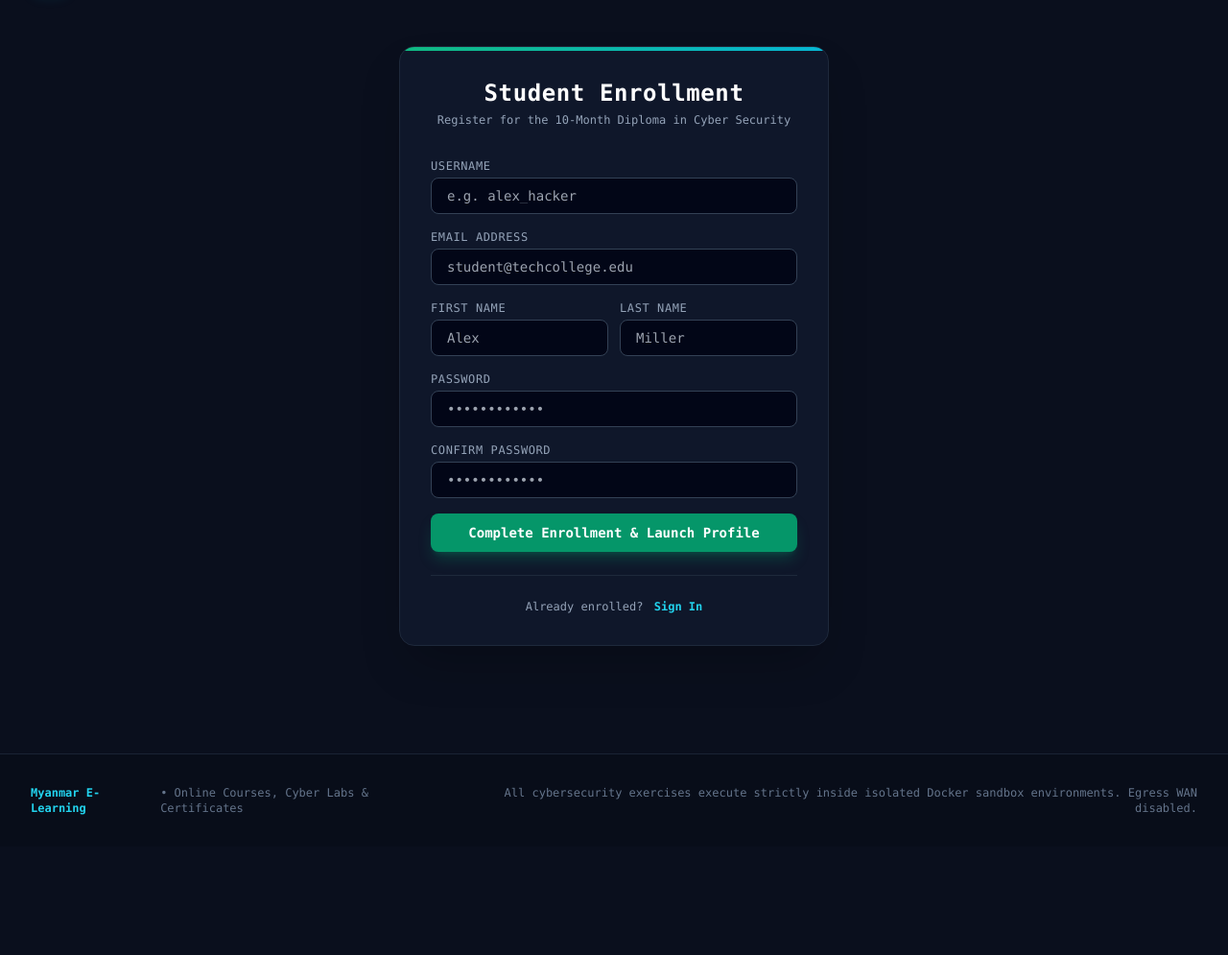
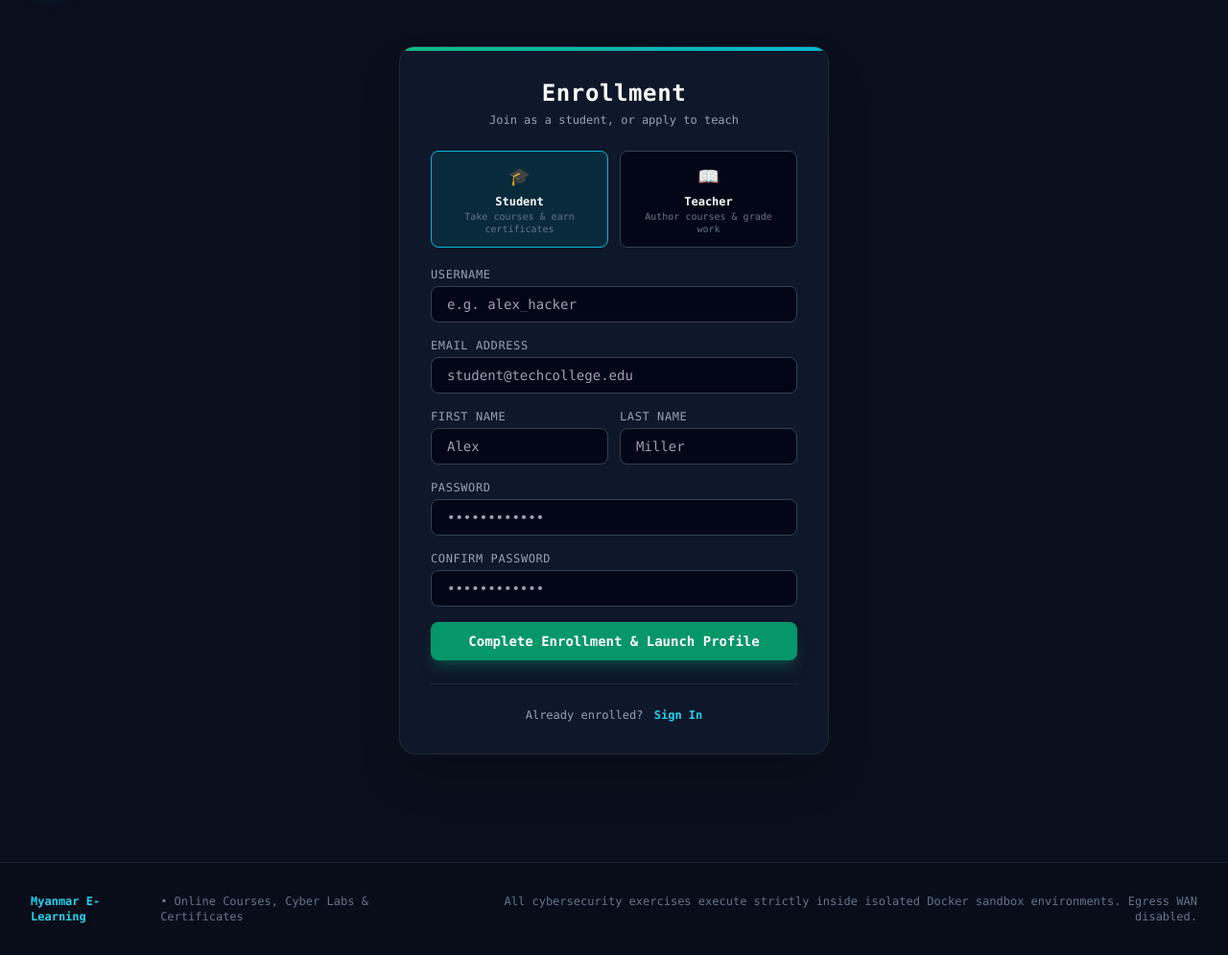
Before and after one commit to leophyoe/Myanmar_Elearning, a Django app: page /auth/register/ in a window 1280 px wide. Shown: the part 65-1060 px from the top of the page at 96% size. Before the commit the page ends 914 px from the top, so only its background shows below. Run offline with Django 4.2, Linux system fonts and the light colour scheme; some libraries are stand-ins or nearby versions.

Commit message:
feat(auth): let applicants register as a teacher from /register/
- /auth/register/ now offers Student or Teacher; students behave exactly as
  before (active immediately, signed in, /auth/dashboard/)
- a teacher application is stored with is_active = False and a TeacherProfile
  (optional department + title), the applicant lands on
  /auth/register/pending/ and cannot sign in until an administrator activates
  the account
- register page: role cards, teacher-only detail block, submit label swap,
  per-field error list, duplicate e-mail rejected case-insensitively
- Console home shows a "Teacher applications" banner and the user list labels
  inactive teachers as "Awaiting approval" instead of "Deactivated"
- 9 new tests (127-135), total 135 green

```diff
--- a/apps/console/views.py
+++ b/apps/console/views.py
@@ -53,6 +53,9 @@ class ConsoleHomeView(AdminRequiredMixin, TemplateView):
             'teachers': User.objects.filter(role=UserRole.TEACHER).count(),
             'admins': User.objects.filter(role=UserRole.ADMIN).count(),
             'deactivated': User.objects.filter(is_active=False).count(),
+            'pending_teachers': User.objects.filter(
+                role=UserRole.TEACHER, is_active=False
+            ).count(),
             'courses': Course.objects.count(),
             'published_courses': Course.objects.filter(is_published=True).count(),
             'paid_courses': Course.objects.exclude(price=0).count(),
--- a/apps/users/forms.py
+++ b/apps/users/forms.py
@@ -2,20 +2,81 @@ from django import forms
 from django.contrib.auth.forms import UserCreationForm, AuthenticationForm
 from .models import User, UserRole, StudentProfile
 
-class StudentRegistrationForm(UserCreationForm):
+class RegistrationForm(UserCreationForm):
+    """
+    Public self-registration for students and teacher applicants.
+
+    Students become active immediately. A teacher application is stored with
+    `is_active = False` so an administrator has to activate it in the console
+    before the account can sign in — self-declared teachers never get a
+    Content Studio on their own.
+    """
+
     email = forms.EmailField(required=True)
     first_name = forms.CharField(max_length=64, required=True)
     last_name = forms.CharField(max_length=64, required=True)
+    role = forms.ChoiceField(
+        choices=[
+            (UserRole.STUDENT, 'Student'),
+            (UserRole.TEACHER, 'Teacher'),
+        ],
+        initial=UserRole.STUDENT,
+        widget=forms.RadioSelect,
+    )
+    department = forms.CharField(max_length=128, required=False)
+    title = forms.CharField(max_length=128, required=False)
 
     class Meta:
         model = User
         fields = ('username', 'email', 'first_name', 'last_name')
 
+    def __init__(self, *args, **kwargs):
+        super().__init__(*args, **kwargs)
+        self.fields['password1'].help_text = 'At least 8 characters.'
+        self.fields['password2'].help_text = 'Repeat the same password.'
+        self.fields['role'].widget.attrs = {'class': 'peer sr-only'}
+        self.fields['department'].widget.attrs.update({
+            'class': 'w-full px-4 py-2 bg-slate-950 border border-slate-700 rounded-lg '
+                     'text-white focus:outline-none focus:border-cyan-500 text-sm',
+            'placeholder': 'e.g. Computing Department',
+        })
+        self.fields['title'].widget.attrs.update({
+            'class': 'w-full px-4 py-2 bg-slate-950 border border-slate-700 rounded-lg '
+                     'text-white focus:outline-none focus:border-cyan-500 text-sm',
+            'placeholder': 'e.g. Lecturer',
+        })
+
+    def clean_email(self):
+        email = (self.cleaned_data.get('email') or '').strip().lower()
+        if User.objects.filter(email__iexact=email).exists():
+            raise forms.ValidationError(
+                'An account with that email address already exists.'
+            )
+        return email
+
+    @property
+    def is_teacher_application(self):
+        return self.data.get('role') == UserRole.TEACHER
+
     def save(self, commit=True):
         user = super().save(commit=False)
-        user.role = UserRole.STUDENT
+        user.email = self.cleaned_data['email']
+        user.role = UserRole(self.cleaned_data['role'])
+        if user.role == UserRole.TEACHER:
+            user.is_active = False
         if commit:
             user.save()
+            if user.role == UserRole.TEACHER:
+                profile = user.teacher_profile
+                changed = False
+                if self.cleaned_data.get('department'):
+                    profile.department = self.cleaned_data['department']
+                    changed = True
+                if self.cleaned_data.get('title'):
+                    profile.title = self.cleaned_data['title']
+                    changed = True
+                if changed:
+                    profile.save()
         return user
 
 
--- a/apps/users/urls.py
+++ b/apps/users/urls.py
@@ -1,9 +1,10 @@
 from django.urls import path
 from django.contrib.auth.views import LogoutView
-from .views import StudentRegisterView, UserLoginView, StudentDashboardView, UserProfileView
+from .views import RegisterPendingView, RegisterView, UserLoginView, StudentDashboardView, UserProfileView
 
 urlpatterns = [
-    path('register/', StudentRegisterView.as_view(), name='register'),
+    path('register/', RegisterView.as_view(), name='register'),
+    path('register/pending/', RegisterPendingView.as_view(), name='register-pending'),
     path('login/', UserLoginView.as_view(), name='login'),
     path('logout/', LogoutView.as_view(next_page='landing-page'), name='logout'),
     path('dashboard/', StudentDashboardView.as_view(), name='dashboard'),
--- a/apps/users/views.py
+++ b/apps/users/views.py
@@ -3,10 +3,10 @@ from django.contrib.auth import login
 from django.contrib.auth.views import LoginView
 from django.contrib.auth.mixins import LoginRequiredMixin
 from django.views.generic import CreateView, TemplateView, UpdateView
-from django.urls import reverse_lazy
+from django.urls import reverse, reverse_lazy
 from django.contrib import messages
-from .models import User, StudentProfile
-from .forms import StudentRegistrationForm, UserLoginForm, StudentProfileUpdateForm
+from .models import User, UserRole, StudentProfile
+from .forms import RegistrationForm, UserLoginForm, StudentProfileUpdateForm
 
 
 def role_dashboard_url(user):
@@ -18,18 +18,40 @@ def role_dashboard_url(user):
     return 'dashboard'
 
 
-class StudentRegisterView(CreateView):
-    """Public self-registration is student-only; teachers and admins are provisioned by an administrator."""
+class RegisterView(CreateView):
+    """
+    Public self-registration.
+
+    Students activate immediately. Teacher applicants are created inactive and
+    sent to a holding page — an administrator activates them in the console.
+    """
     model = User
-    form_class = StudentRegistrationForm
+    form_class = RegistrationForm
     template_name = 'users/register.html'
     success_url = reverse_lazy('dashboard')
 
+    def get_success_url(self):
+        if self.object and self.object.role == UserRole.TEACHER:
+            return reverse('register-pending')
+        return super().get_success_url()
+
     def form_valid(self, form):
         response = super().form_valid(form)
+        if self.object.role == UserRole.TEACHER:
+            messages.info(
+                self.request,
+                f'Teacher application received for “{self.object.username}”. '
+                'An administrator must activate it before you can sign in.',
+            )
+            return response
         login(self.request, self.object)
         messages.success(self.request, f"Welcome to Myanmar E-Learning, {self.object.username}! Your student environment is ready.")
         return response
+
+
+class RegisterPendingView(TemplateView):
+    """Landing page shown after a teacher application is submitted."""
+    template_name = 'users/register_pending.html'
 
 
 class UserLoginView(LoginView):
--- a/templates/console/user_list.html
+++ b/templates/console/user_list.html
@@ -24,7 +24,7 @@
         <select name="status" class="bg-slate-900 border border-slate-700 rounded-lg px-3 py-2 text-sm text-white focus:outline-none focus:border-cyan-500">
             <option value="all" {% if status == 'all' %}selected{% endif %}>Any status</option>
             <option value="active" {% if status == 'active' %}selected{% endif %}>Active ({{ counts.active }})</option>
-            <option value="inactive" {% if status == 'inactive' %}selected{% endif %}>Deactivated ({{ counts.inactive }})</option>
+            <option value="inactive" {% if status == 'inactive' %}selected{% endif %}>Inactive / awaiting approval ({{ counts.inactive }})</option>
         </select>
         <button type="submit" class="px-4 py-2 rounded-lg bg-cyan-600 hover:bg-cyan-500 text-white text-sm font-semibold transition">Filter</button>
         <a href="{% url 'console-user-list' %}" class="px-3 py-2 text-xs text-slate-400 hover:text-slate-200">Reset</a>
@@ -63,6 +63,8 @@
                     <td class="px-5 py-3">
                         {% if u.is_active %}
                         <span class="text-[10px] px-1.5 py-0.5 rounded bg-emerald-950 text-emerald-300 border border-emerald-800 uppercase font-bold">Active</span>
+                        {% elif u.role == 'teacher' %}
+                        <span class="text-[10px] px-1.5 py-0.5 rounded bg-amber-950 text-amber-300 border border-amber-800 uppercase font-bold" title="Registered through /register/ — activate to let them sign in">Awaiting approval</span>
                         {% else %}
                         <span class="text-[10px] px-1.5 py-0.5 rounded bg-red-950 text-red-300 border border-red-800 uppercase font-bold">Deactivated</span>
                         {% endif %}
--- a/templates/users/register.html
+++ b/templates/users/register.html
@@ -1,58 +1,121 @@
 {% extends 'base.html' %}
 
-{% block title %}Student Enrollment - {{ PLATFORM_NAME }}{% endblock %}
+{% block title %}Enrollment - {{ PLATFORM_NAME }}{% endblock %}
 
 {% block content %}
 <div class="min-h-[80vh] flex items-center justify-center px-4 py-12">
     <div class="w-full max-w-md p-8 rounded-2xl bg-slate-900 border border-slate-800 shadow-2xl relative overflow-hidden">
         <div class="absolute top-0 left-0 w-full h-1 bg-gradient-to-r from-emerald-500 to-cyan-500"></div>
 
-        <div class="text-center mb-8">
-            <h2 class="text-2xl font-bold text-white tracking-wide">Student Enrollment</h2>
-            <p class="text-xs text-slate-400 mt-1">Register for the 10-Month Diploma in Cyber Security</p>
+        <div class="text-center mb-6">
+            <h2 class="text-2xl font-bold text-white tracking-wide">Enrollment</h2>
+            <p class="text-xs text-slate-400 mt-1">Join as a student, or apply to teach</p>
+        </div>
+
+        <!-- Account type -->
+        <div class="grid grid-cols-2 gap-3 mb-5" id="role-cards">
+            <label class="cursor-pointer">
+                <input type="radio" name="role" value="student" class="peer sr-only"
+                       {% if not form.is_teacher_application %}checked{% endif %}>
+                <div class="p-3 rounded-lg border border-slate-700 bg-slate-950 text-center transition
+                            peer-checked:border-cyan-500 peer-checked:bg-cyan-950/70">
+                    <div class="text-lg">🎓</div>
+                    <div class="text-xs font-bold text-white mt-1">Student</div>
+                    <div class="text-[10px] text-slate-500 leading-tight mt-0.5">Take courses &amp; earn certificates</div>
+                </div>
+            </label>
+            <label class="cursor-pointer">
+                <input type="radio" name="role" value="teacher" class="peer sr-only"
+                       {% if form.is_teacher_application %}checked{% endif %}>
+                <div class="p-3 rounded-lg border border-slate-700 bg-slate-950 text-center transition
+                            peer-checked:border-emerald-500 peer-checked:bg-emerald-950/70">
+                    <div class="text-lg">📖</div>
+                    <div class="text-xs font-bold text-white mt-1">Teacher</div>
+                    <div class="text-[10px] text-slate-500 leading-tight mt-0.5">Author courses &amp; grade work</div>
+                </div>
+            </label>
         </div>
 
         <form method="POST" class="space-y-4">
             {% csrf_token %}
-            {% if form.errors %}
+            {% if form.non_field_errors %}
+                <div class="p-3 rounded bg-red-950 border border-red-800 text-red-200 text-xs">
+                    {{ form.non_field_errors }}
+                </div>
+            {% endif %}
+            {% if form.errors and not form.non_field_errors %}
                 <div class="p-3 rounded bg-red-950 border border-red-800 text-red-200 text-xs">
                     Please correct the errors indicated below.
+                    <ul class="mt-1 list-disc list-inside">
+                        {% for field in form %}{% for error in field.errors %}
+                        <li>{{ field.label }}: {{ error }}</li>
+                        {% endfor %}{% endfor %}
+                    </ul>
                 </div>
             {% endif %}
 
             <div>
                 <label class="block text-xs uppercase tracking-wider text-slate-400 mb-1">Username</label>
-                <input type="text" name="username" class="w-full px-4 py-2 bg-slate-950 border border-slate-700 rounded-lg text-white focus:outline-none focus:border-cyan-500 text-sm" placeholder="e.g. alex_hacker" required>
+                <input type="text" name="username" value="{{ form.username.value|default:'' }}" required
+                       class="w-full px-4 py-2 bg-slate-950 border border-slate-700 rounded-lg text-white focus:outline-none focus:border-cyan-500 text-sm" placeholder="e.g. alex_hacker">
             </div>
 
             <div>
                 <label class="block text-xs uppercase tracking-wider text-slate-400 mb-1">Email Address</label>
-                <input type="email" name="email" class="w-full px-4 py-2 bg-slate-950 border border-slate-700 rounded-lg text-white focus:outline-none focus:border-cyan-500 text-sm" placeholder="student@techcollege.edu" required>
+                <input type="email" name="email" value="{{ form.email.value|default:'' }}" required
+                       class="w-full px-4 py-2 bg-slate-950 border border-slate-700 rounded-lg text-white focus:outline-none focus:border-cyan-500 text-sm" placeholder="student@techcollege.edu">
             </div>
 
             <div class="grid grid-cols-2 gap-3">
                 <div>
                     <label class="block text-xs uppercase tracking-wider text-slate-400 mb-1">First Name</label>
-                    <input type="text" name="first_name" class="w-full px-4 py-2 bg-slate-950 border border-slate-700 rounded-lg text-white focus:outline-none focus:border-cyan-500 text-sm" placeholder="Alex" required>
+                    <input type="text" name="first_name" value="{{ form.first_name.value|default:'' }}" required
+                           class="w-full px-4 py-2 bg-slate-950 border border-slate-700 rounded-lg text-white focus:outline-none focus:border-cyan-500 text-sm" placeholder="Alex">
                 </div>
                 <div>
                     <label class="block text-xs uppercase tracking-wider text-slate-400 mb-1">Last Name</label>
-                    <input type="text" name="last_name" class="w-full px-4 py-2 bg-slate-950 border border-slate-700 rounded-lg text-white focus:outline-none focus:border-cyan-500 text-sm" placeholder="Miller" required>
+                    <input type="text" name="last_name" value="{{ form.last_name.value|default:'' }}" required
+                           class="w-full px-4 py-2 bg-slate-950 border border-slate-700 rounded-lg text-white focus:outline-none focus:border-cyan-500 text-sm" placeholder="Miller">
+                </div>
+            </div>
+
+            <!-- Teacher-only details -->
+            <div id="teacher-fields" class="space-y-4 {% if not form.is_teacher_application %}hidden{% endif %}">
+                <div class="p-3 rounded-lg bg-slate-950 border border-emerald-900/70 space-y-3">
+                    <p class="text-[11px] text-emerald-300 leading-relaxed">
+                        Teacher applications are reviewed by an administrator before activation.
+                        You will not be able to sign in until then.
+                    </p>
+                    <div>
+                        <label class="block text-xs uppercase tracking-wider text-slate-400 mb-1">Department <span class="text-slate-600">(optional)</span></label>
+                        <input type="text" name="department" value="{{ form.department.value|default:'' }}"
+                               class="w-full px-4 py-2 bg-slate-950 border border-slate-700 rounded-lg text-white focus:outline-none focus:border-cyan-500 text-sm"
+                               placeholder="e.g. Computing Department">
+                    </div>
+                    <div>
+                        <label class="block text-xs uppercase tracking-wider text-slate-400 mb-1">Title <span class="text-slate-600">(optional)</span></label>
+                        <input type="text" name="title" value="{{ form.title.value|default:'' }}"
+                               class="w-full px-4 py-2 bg-slate-950 border border-slate-700 rounded-lg text-white focus:outline-none focus:border-cyan-500 text-sm"
+                               placeholder="e.g. Lecturer">
+                    </div>
                 </div>
             </div>
 
             <div>
                 <label class="block text-xs uppercase tracking-wider text-slate-400 mb-1">Password</label>
-                <input type="password" name="password1" class="w-full px-4 py-2 bg-slate-950 border border-slate-700 rounded-lg text-white focus:outline-none focus:border-cyan-500 text-sm" placeholder="••••••••••••" required>
+                <input type="password" name="password1" required
+                       class="w-full px-4 py-2 bg-slate-950 border border-slate-700 rounded-lg text-white focus:outline-none focus:border-cyan-500 text-sm" placeholder="••••••••••••">
             </div>
 
             <div>
                 <label class="block text-xs uppercase tracking-wider text-slate-400 mb-1">Confirm Password</label>
-                <input type="password" name="password2" class="w-full px-4 py-2 bg-slate-950 border border-slate-700 rounded-lg text-white focus:outline-none focus:border-cyan-500 text-sm" placeholder="••••••••••••" required>
+                <input type="password" name="password2" required
+                       class="w-full px-4 py-2 bg-slate-950 border border-slate-700 rounded-lg text-white focus:outline-none focus:border-cyan-500 text-sm" placeholder="••••••••••••">
             </div>
 
-            <button type="submit" class="w-full py-2.5 rounded-lg bg-emerald-600 hover:bg-emerald-500 text-white font-bold text-sm shadow-lg shadow-emerald-600/30 transition mt-2">
-                Complete Enrollment & Launch Profile
+            <button type="submit" id="submit-btn"
+                    class="w-full py-2.5 rounded-lg bg-emerald-600 hover:bg-emerald-500 text-white font-bold text-sm shadow-lg shadow-emerald-600/30 transition mt-2">
+                Complete Enrollment &amp; Launch Profile
             </button>
         </form>
 
@@ -62,4 +125,26 @@
         </div>
     </div>
 </div>
+
+<script>
+(function () {
+    var fields = document.getElementById('teacher-fields');
+    var button = document.getElementById('submit-btn');
+    var radios = document.querySelectorAll('input[name="role"]');
+    function sync() {
+        var role = (document.querySelector('input[name="role"]:checked') || {}).value;
+        var teacher = role === 'teacher';
+        fields.classList.toggle('hidden', !teacher);
+        button.textContent = teacher
+            ? 'Submit Teacher Application'
+            : 'Complete Enrollment & Launch Profile';
+        button.classList.toggle('bg-cyan-600', teacher);
+        button.classList.toggle('hover:bg-cyan-500', teacher);
+        button.classList.toggle('bg-emerald-600', !teacher);
+        button.classList.toggle('hover:bg-emerald-500', !teacher);
+    }
+    radios.forEach(function (r) { r.addEventListener('change', sync); });
+    sync();
+})();
+</script>
 {% endblock %}
```
Also changed, not shown: apps/common/tests.py (+133 -0 lines), templates/console/home.html (+11 -0 lines), templates/users/register_pending.html (added, +35 -0 lines), README.md.
